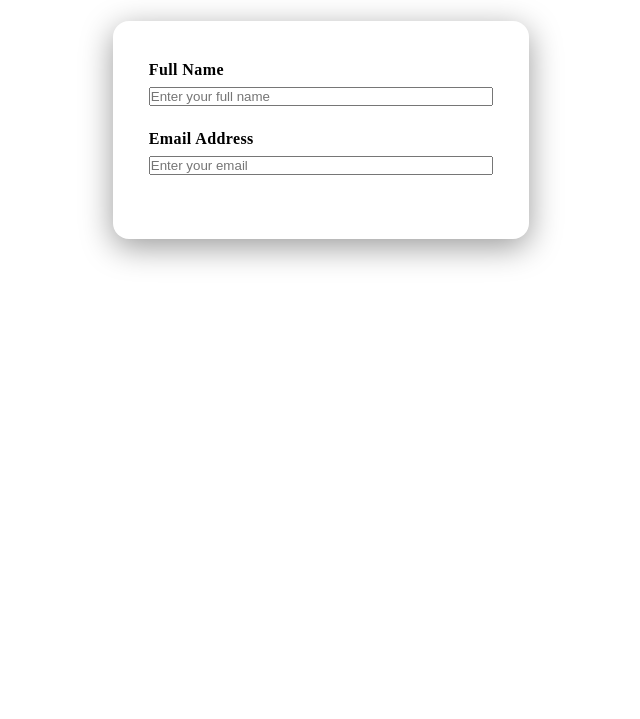
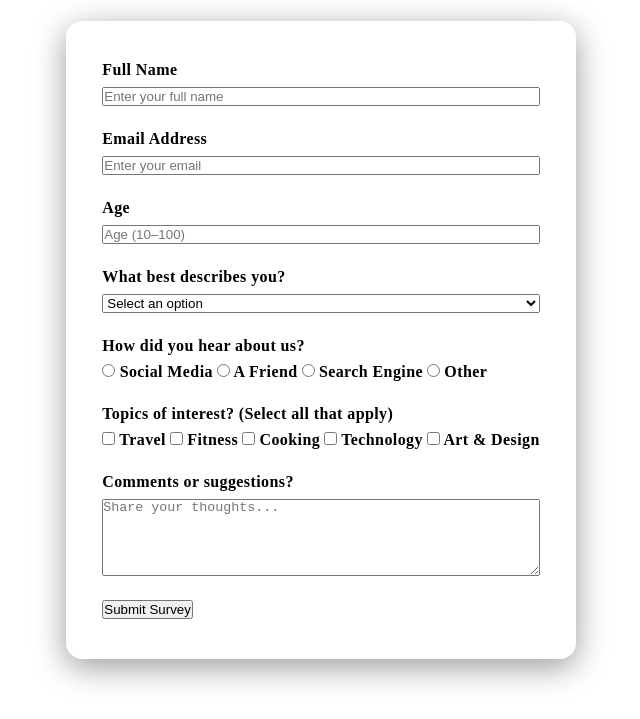
Before and after one commit to nezero56/Frontend_Fundamentals, a plain HTML site: page index.html in a window 1280 px wide. Shown: the part 121-840 px from the top of the page, without its empty margins (319-959 px from the left). Before the commit the page ends 800 px from the top, so only its background shows below. Drawn offline with Linux system fonts and the light colour scheme.

Commit message:
Add age,dropdown,radio buttons,checkboxes,comments

```diff
--- a/index.html
+++ b/index.html
@@ -22,3 +22,54 @@
           <label id="email-label" for="email">Email Address</label>
           <input type="email" id="email" name="email" placeholder="Enter your email" required />
         </div>
+
+         <div class="form-group">
+          <label id="number-label" for="number">Age</label>
+          <input type="number" id="number" name="age" placeholder="Age (10–100)" min="10" max="100" />
+        </div>
+
+         <div class="form-group">
+          <label for="dropdown">What best describes you?</label>
+          <select id="dropdown" name="role">
+            <option value="" disabled selected>Select an option</option>
+            <option value="student">Student</option>
+            <option value="professional">Working Professional</option>
+            <option value="freelancer">Freelancer</option>
+            <option value="other">Other</option>
+          </select>
+        </div>
+
+          <div class="form-group">
+          <label>How did you hear about us?</label>
+          <div class="radio-group">
+            <label><input type="radio" name="source" value="social-media" /> Social Media</label>
+            <label><input type="radio" name="source" value="friend" /> A Friend</label>
+            <label><input type="radio" name="source" value="search" /> Search Engine</label>
+            <label><input type="radio" name="source" value="other" /> Other</label>
+          </div>
+        </div>
+
+
+        <div class="form-group">
+          <label>Topics of interest? (Select all that apply)</label>
+          <div class="checkbox-group">
+            <label><input type="checkbox" name="interests" value="travel" /> Travel</label>
+            <label><input type="checkbox" name="interests" value="fitness" /> Fitness</label>
+            <label><input type="checkbox" name="interests" value="cooking" /> Cooking</label>
+            <label><input type="checkbox" name="interests" value="technology" /> Technology</label>
+            <label><input type="checkbox" name="interests" value="art" /> Art & Design</label>
+          </div>
+        </div>
+
+
+       <div class="form-group">
+          <label for="comments">Comments or suggestions?</label>
+          <textarea id="comments" name="comments" rows="5" placeholder="Share your thoughts..."></textarea>
+        </div>
+
+ <button id="submit" type="submit">Submit Survey</button>
+
+      </form>
+    </div>
+  </body>
+</html>
```
